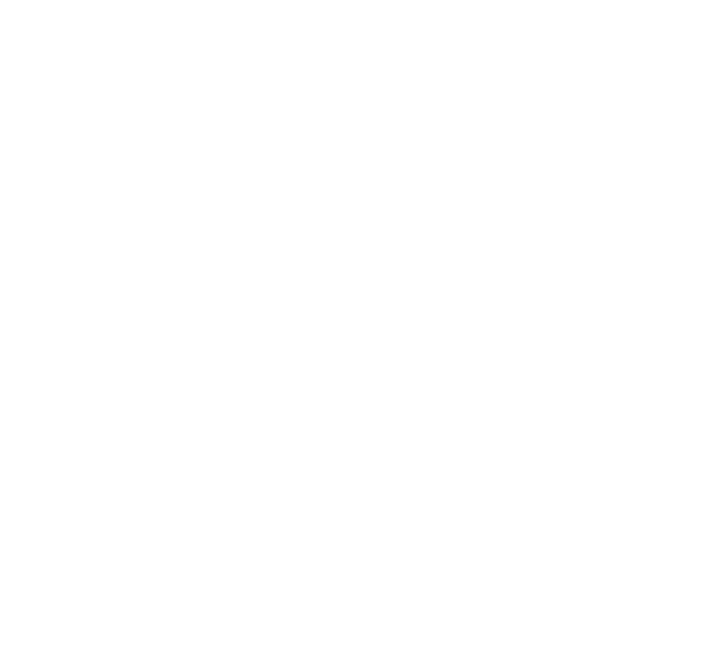
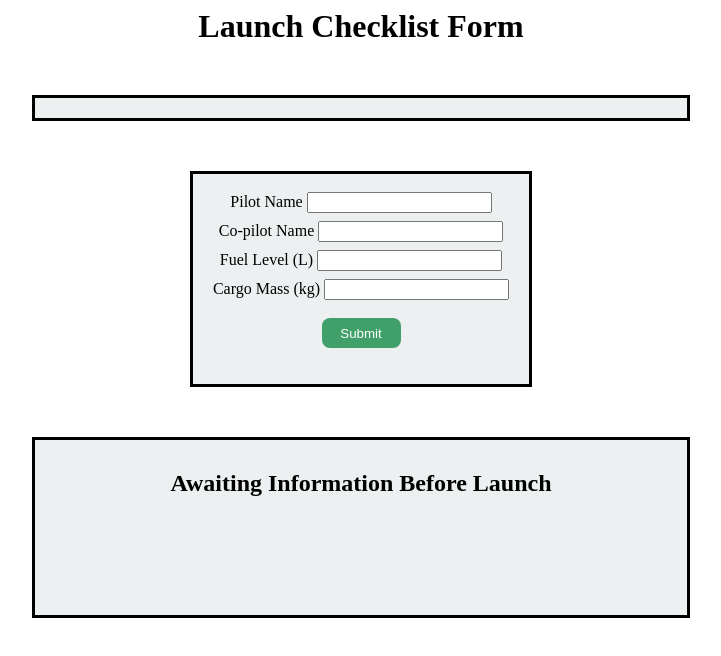
Before and after one commit to amandapanda1984/launch-checklist, a plain HTML site: page index.html in a window 1280 px wide. Shown: the whole page, without its empty margins (279-1000 px from the left). Drawn offline with Linux system fonts and the light colour scheme.

Commit message:
LC Starter Code Added

```diff
--- a/index.html
+++ b/index.html
@@ -1,3 +1,42 @@
+<!DOCTYPE>
 <html>
-
+    <head>
+        <title>Launch Checklist</title>
+        <link rel = "stylesheet" type = "text/css" href = "styles.css" />
+        <script src = "script.js"></script>
+    </head>
+    <body>
+        <h1>Launch Checklist Form</h1>
+        <div id="missionTarget">
+            <!-- Fetch some planetary data -->
+        </div>
+        <div id="launchForm">
+            <form>
+                <div style="display:flex; flex-direction: row; justify-content: center; align-items: center; margin: 8 0;">
+                    <label>Pilot Name <input type="text" name="pilotName" id="pilotName"/></label>
+                </div>
+                <div style="display:flex; flex-direction: row; justify-content: center; align-items: center; margin: 8 0;">
+                    <label>Co-pilot Name <input type="text" name="copilotName"/></label>
+                </div>
+                <div style="display:flex; flex-direction: row; justify-content: center; align-items: center; margin: 8 0;">
+                    <label>Fuel Level (L) <input type="text" name="fuelLevel"/></label>
+                </div>
+                <div style="display:flex; flex-direction: row; justify-content: center; align-items: center; margin: 8 0;">
+                    <label>Cargo Mass (kg) <input type="text" name="cargoMass"/></label>
+                </div>
+                <button id="formSubmit">Submit</button>
+            </form>
+        </div>
+        <div id="launchStatusCheck">
+            <h2 id="launchStatus">Awaiting Information Before Launch</h2>
+            <div  id="faultyItems">
+                <ol>
+                    <li id="pilotStatus">Pilot Ready</li>
+                    <li id="copilotStatus">Co-pilot Ready</li>
+                    <li id="fuelStatus">Fuel level high enough for launch</li>
+                    <li id="cargoStatus">Cargo mass low enough for launch</li>
+                </ol>
+            </div>
+        </div>
+    </body>
 </html>
--- a/styles.css
+++ b/styles.css
@@ -0,0 +1,53 @@
+h1 {
+    text-align: center;
+}
+
+div {
+    text-align: left;
+}
+
+#faultyItems {
+    visibility: hidden;
+}
+
+#launchForm {
+    background-color: #ECF0F1;
+    text-align: center;
+    margin: auto;
+    width: 25%;
+    border: 3px solid black;
+    padding: 10px;
+}
+
+#launchStatusCheck {
+    background-color: #ECF0F1;
+    text-align: center;
+    margin: 50px auto;
+    width: 50%;
+    border: 3px solid black;
+    padding: 10px;
+}
+
+#missionTarget img {
+    max-width: 40%;
+    max-height: 250px;
+}
+
+#missionTarget {
+    background-color: #ECF0F1;
+    text-align: center;
+    margin: 50px auto;
+    width: 50%;
+    border: 3px solid black;
+    padding: 10px;
+}
+
+button {
+    background-color: #419f6a;
+    border: none;
+    color: white;
+    border-radius: 8px;
+    width: 25%;
+    height: 30px;
+    margin: 10px 0;
+}
```
Also changed, not shown: script.js (+13 -0 lines).
